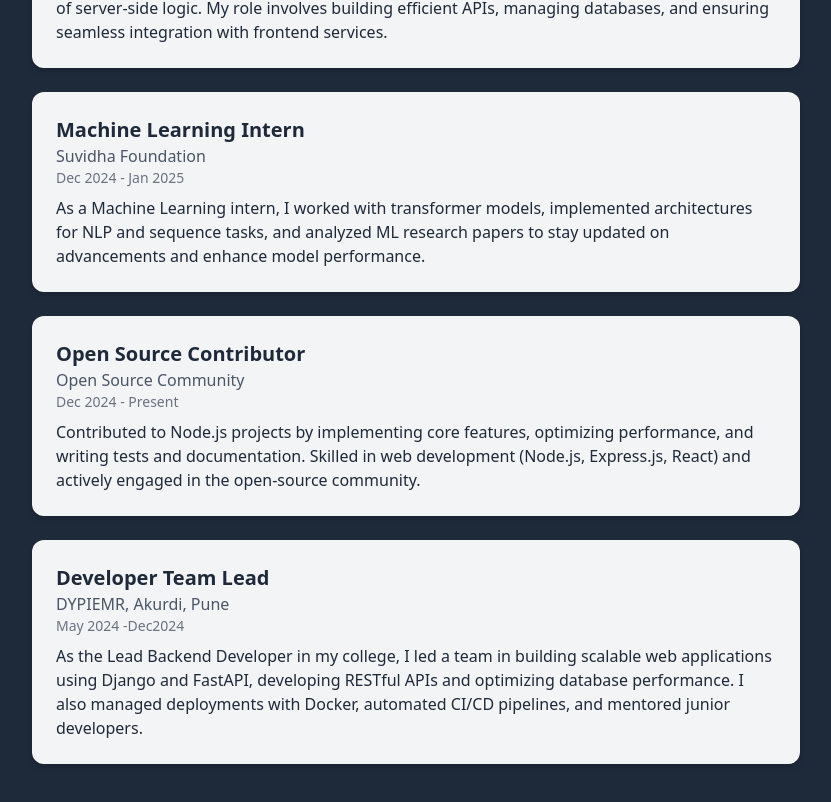
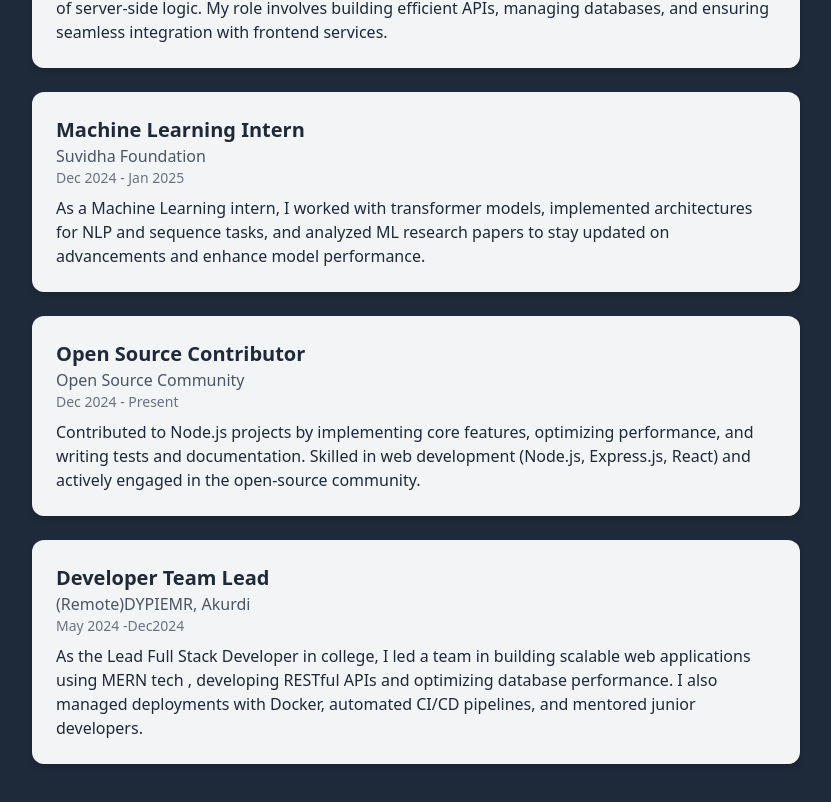
Before and after one commit to narendrakumar9867/Port-folio, a Next.js app: page / in a window 1280 px wide. Shown: the part 2276-3078 px from the top of the page, without its empty margins (224-1055 px from the left). Built offline with nearby package versions, Linux system fonts and the light colour scheme.

Commit message:
Update page.jsx

```diff
--- a/components/experience/page.jsx
+++ b/components/experience/page.jsx
@@ -29,11 +29,11 @@ const experiences = [
   },
   {
     role: 'Developer Team Lead',
-    company: 'DYPIEMR, Akurdi, Pune',
+    company: '(Remote)DYPIEMR, Akurdi',
     duration: 'May 2024 -Dec2024',
     description:
-      ` As the Lead Backend Developer in my college, I led a team in building scalable web applications using Django and
-      FastAPI, developing RESTful APIs and optimizing database performance. I also managed deployments with Docker,
+      ` As the Lead Full Stack Developer in college, I led a team in building scalable web applications using MERN tech
+      , developing RESTful APIs and optimizing database performance. I also managed deployments with Docker,
       automated CI/CD pipelines, and mentored junior developers.`,
   },
 ];
```
